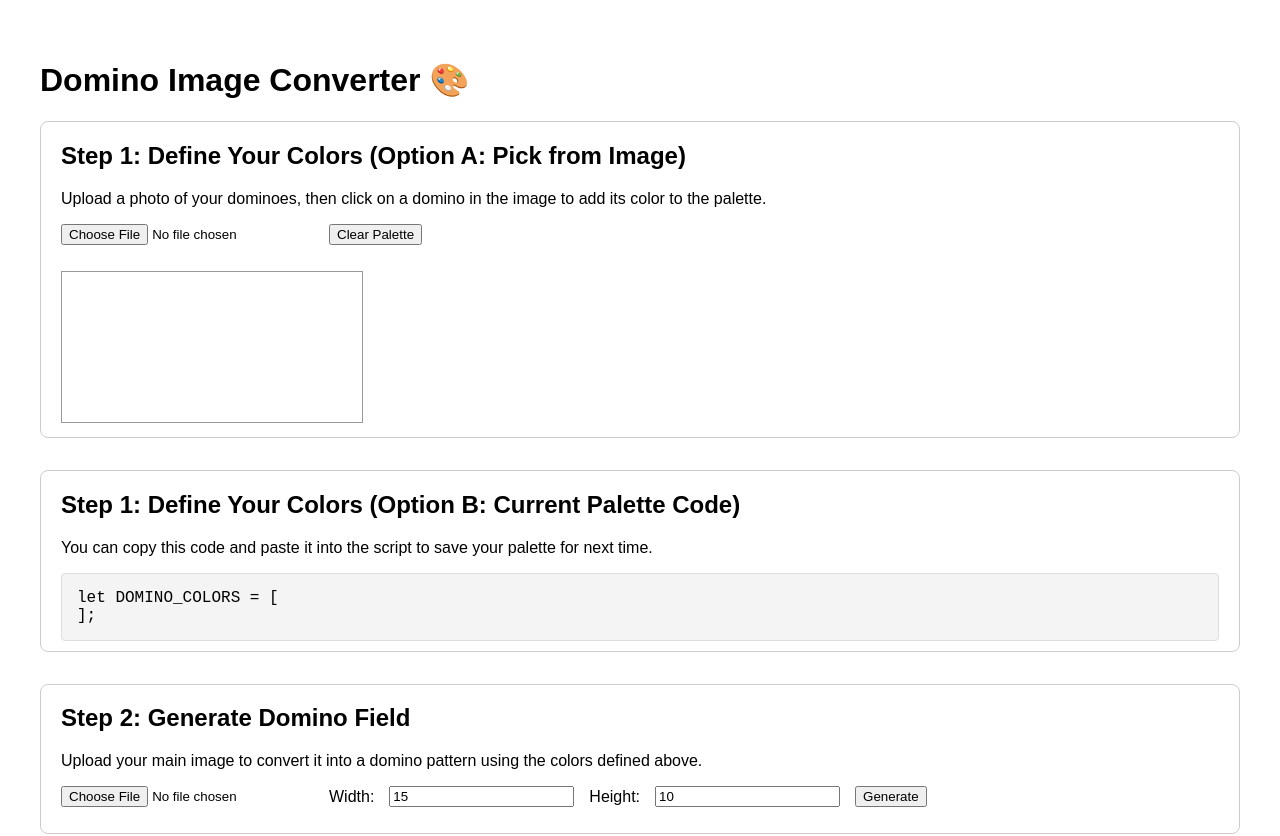
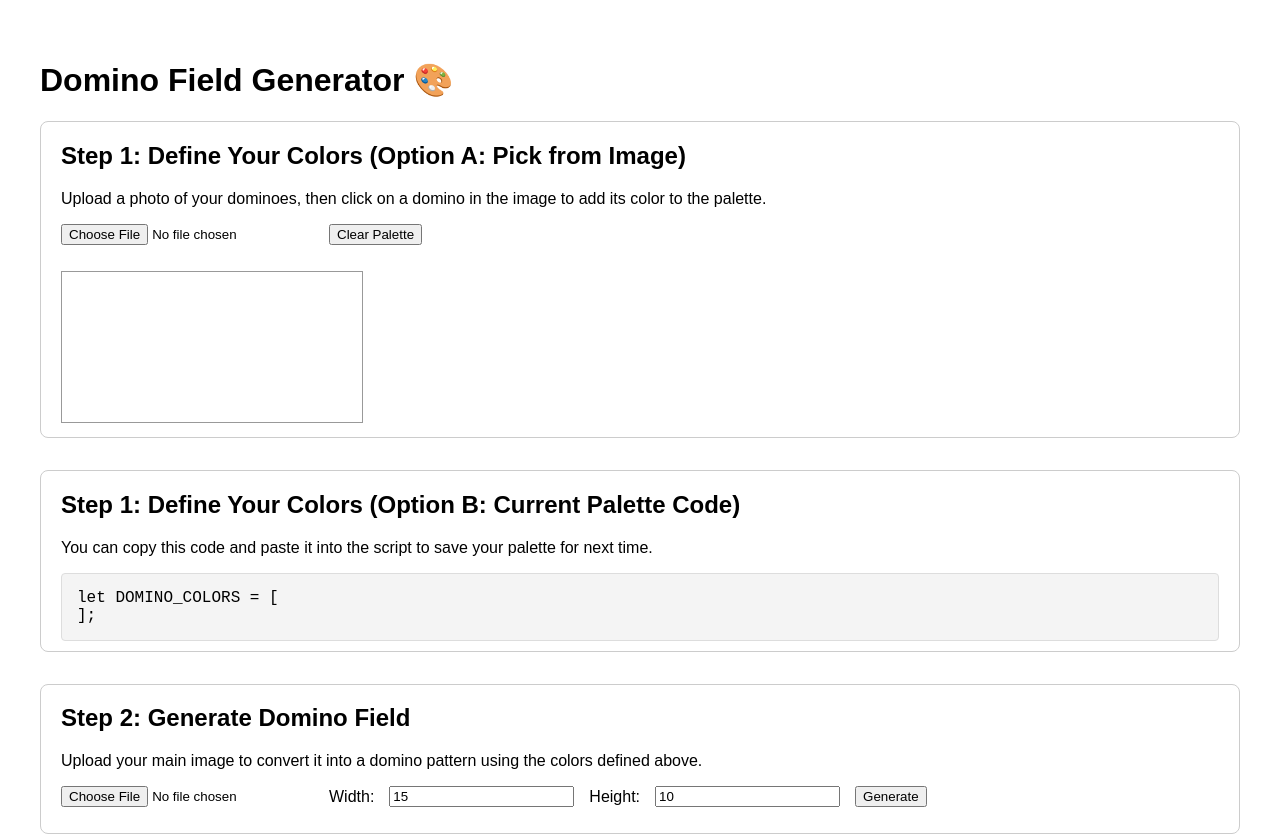
Before and after one commit to bjaspan/domino-field-generator, a plain HTML site: page index.html in a window 1280 px wide. Shown: the top 836 px of the page. Drawn offline with Linux system fonts and the light colour scheme.

Commit message:
Rename to "Domino Field Generator."

```diff
--- a/index.html
+++ b/index.html
@@ -3,11 +3,11 @@
 <head>
     <meta charset="UTF-8">
     <meta name="viewport" content="width=device-width, initial-scale=1.0">
-    <title>Domino Field Image Converter</title>
+    <title>Domino Field Generator</title>
     <link rel="stylesheet" href="style.css">
 </head>
 <body>
-    <h1>Domino Image Converter 🎨</h1>
+    <h1>Domino Field Generator 🎨</h1>
 
     <div class="section-box">
         <h2>Step 1: Define Your Colors (Option A: Pick from Image)</h2>
```
